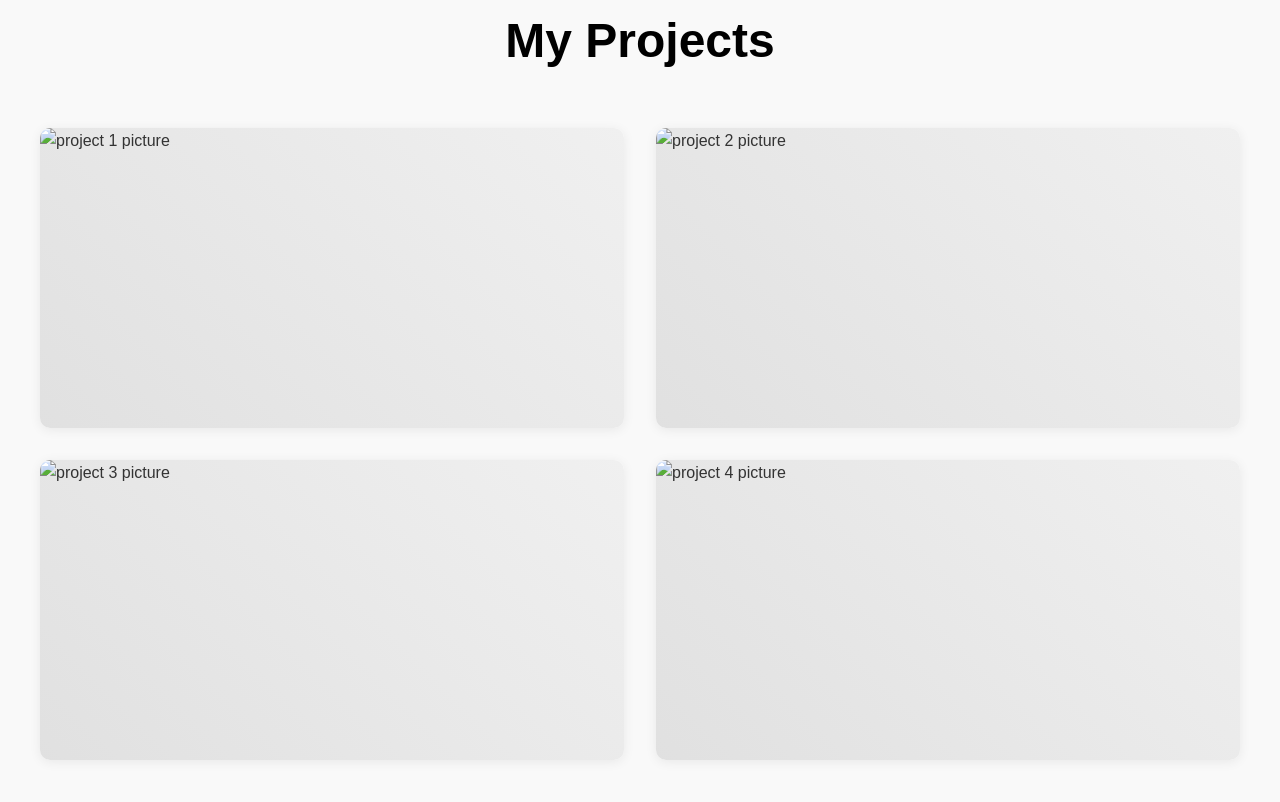
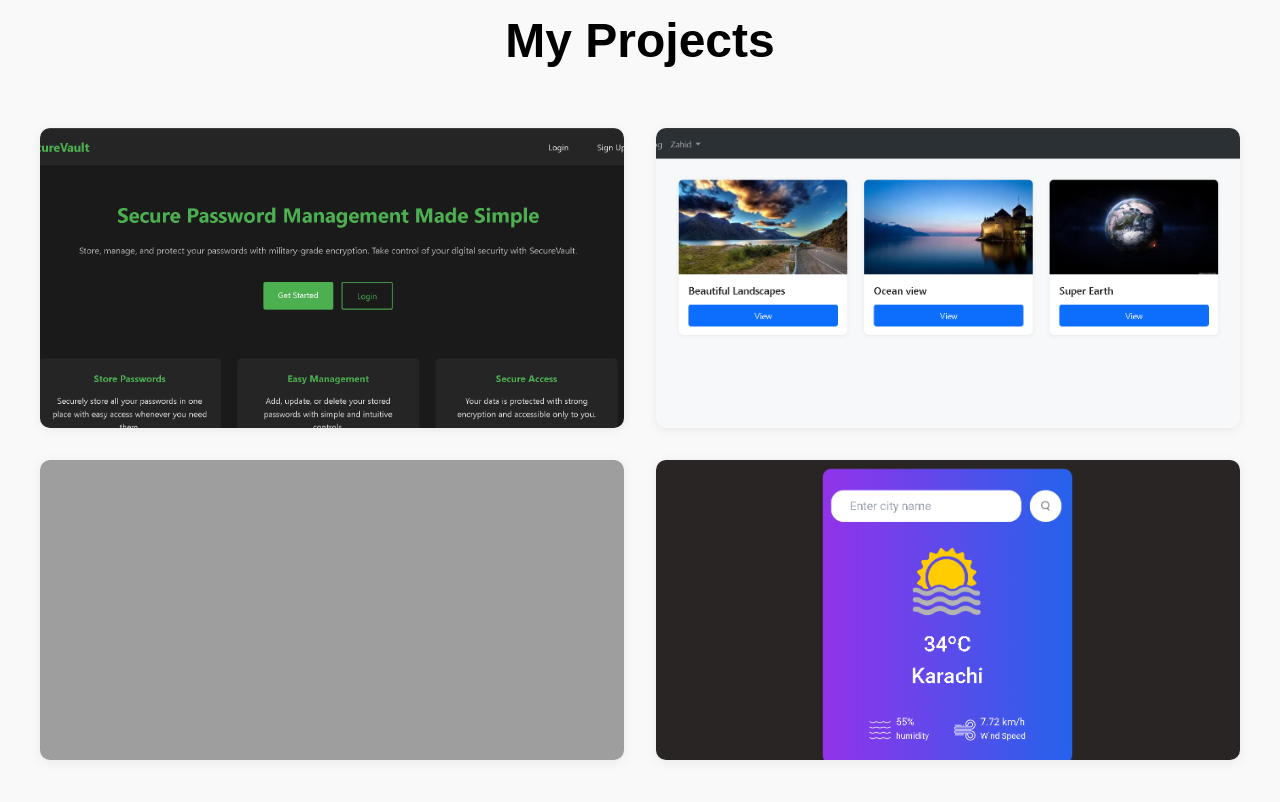
Before and after one commit to zohaib109/portfolio, a plain HTML site: page index.html in a window 1280 px wide. Shown: the part 938-1740 px from the top of the page. Drawn offline with Linux system fonts and the light colour scheme; the site is published under a folder, as on GitHub Pages, so addresses that start at the root find nothing.

Commit message:
Update index.html to use Linux file paths

```diff
--- a/index.html
+++ b/index.html
@@ -516,7 +516,7 @@
 
         <div class="profile-section">
             <div class="profile-pic">
-                <img src="/media/profile pic.jpg" alt="Profile Picture">
+                <img src="media/profile pic.jpg" alt="Profile Picture">
                 <!-- <span style="position: absolute; bottom: 20px; font-size: 0.9rem;">800x1200 Profile Picture</span> -->
             </div>
         </div>
@@ -528,7 +528,7 @@
             <h2>My Projects</h2>
             <div class="projects-grid">
                 <div class="project-card">
-                    <div class="project-image"><img src="/media/password-manager.png" alt="project 1 picture"></div>
+                    <div class="project-image"><img src="media/password-manager.png" alt="project 1 picture"></div>
                     <div class="project-overlay">
                         <h3 class="project-title">SecureVault - Password Manager</h3>
                         <p class="project-description">A web-based password manager application built with Node.js,
@@ -544,7 +544,7 @@
                 </div>
 
                 <div class="project-card">
-                    <div class="project-image"><img src="/media/blogify.png" alt="project 2 picture"></div>
+                    <div class="project-image"><img src="media/blogify.png" alt="project 2 picture"></div>
                     <div class="project-overlay">
                         <h3 class="project-title">Blogify - Blogging App</h3>
                         <p class="project-description">A blogging application that allows users to create, read, update,
@@ -560,7 +560,7 @@
                 </div>
 
                 <div class="project-card">
-                    <div class="project-image"><img src="/media/search-images-app.png" alt="project 3 picture"></div>
+                    <div class="project-image"><img src="media/search-images-app.png" alt="project 3 picture"></div>
                     <div class="project-overlay">
                         <h3 class="project-title">Search Images App</h3>
                         <p class="project-description">An app that lets you search and view images based on your input,
@@ -575,7 +575,7 @@
                 </div>
 
                 <div class="project-card">
-                    <div class="project-image"><img src="/media/weather-app.png" alt="project 4 picture"></div>
+                    <div class="project-image"><img src="media/weather-app.png" alt="project 4 picture"></div>
                     <div class="project-overlay">
                         <h3 class="project-title">Weather App</h3>
                         <p class="project-description">A simple app that shows a city's temperature, wind speed, and
```
